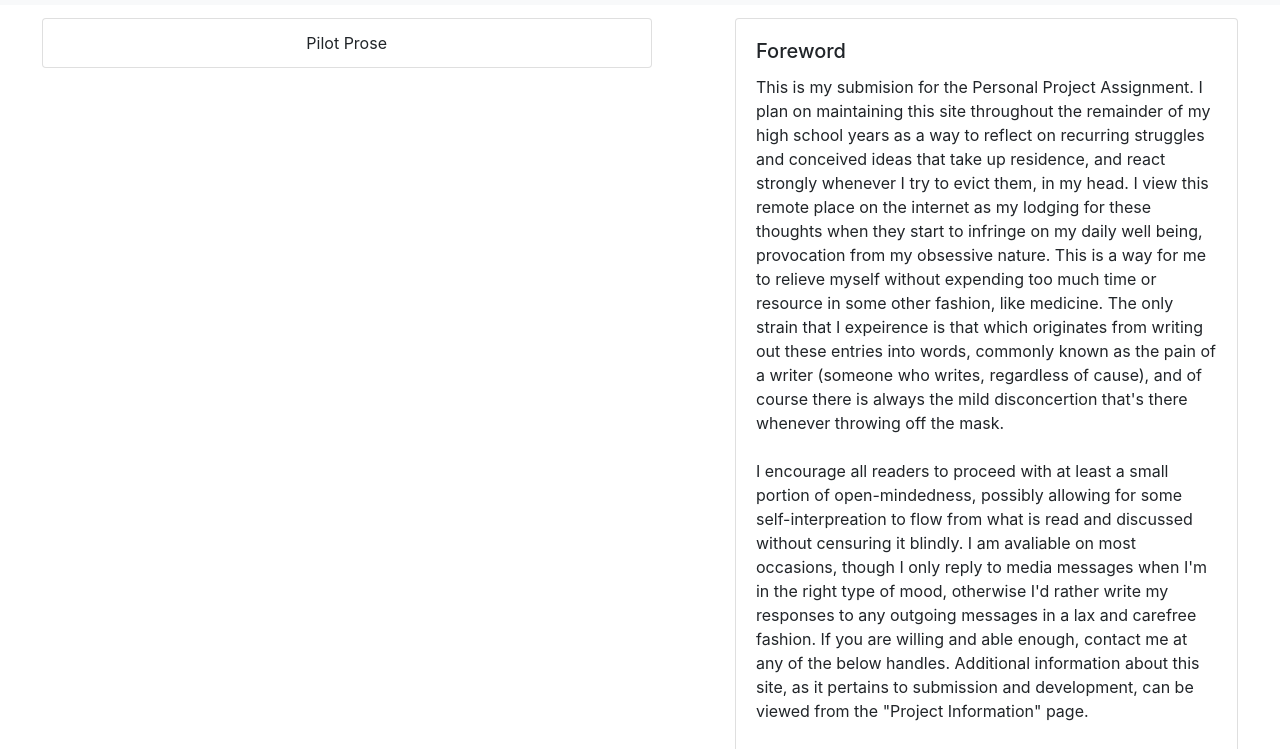
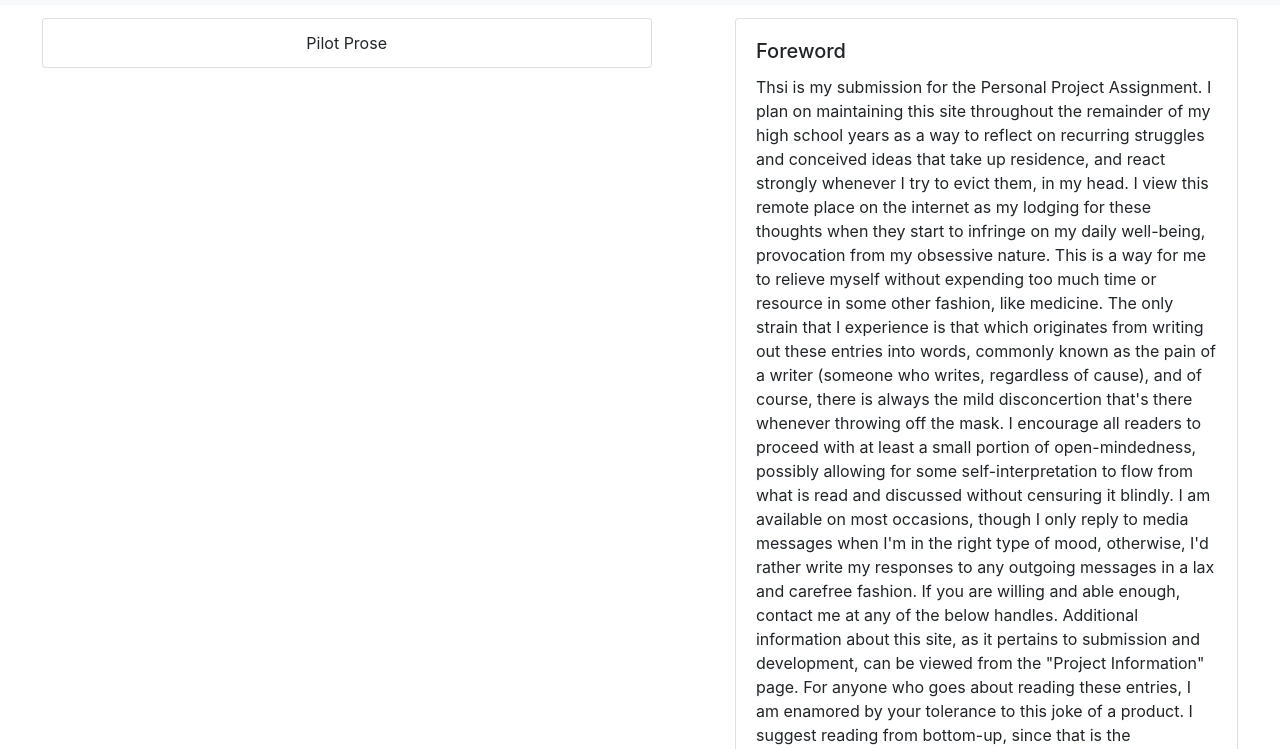
Before and after one commit to AveKhati/AveKhati.github.io, a website: page index.html in a window 1280 px wide. Shown: the part 51-800 px from the top of the page. Drawn offline with Linux system fonts and the light colour scheme.

Commit message:
arb additions

```diff
--- a/index.html
+++ b/index.html
@@ -45,13 +45,14 @@
 
 <div class="card mb-3 rounded-top">
   <div class="card-body">
+
+
     <h5 class="card-title">Foreword</h5>
-    <p class="card-text">This is my submision for the Personal Project Assignment. I plan on maintaining this site throughout the remainder of my high school years as a way to reflect on recurring struggles and conceived ideas that take up residence, and react strongly whenever I try to evict them, in my head. I view this remote place on the internet as my lodging for these thoughts when they start to infringe on my daily well being, provocation from my obsessive nature. This is a way for me to relieve myself without expending too much time or resource in some other fashion, like medicine. The only strain that I expeirence is that which originates from writing out these entries into words, commonly known as the pain of a writer (someone who writes, regardless of cause), and of course there is always the mild disconcertion that's there whenever throwing off the mask.
-    <br />
-    <br />
-     I encourage all readers to proceed with at least a small portion of open-mindedness, possibly allowing for some self-interpreation to flow from what is read and discussed without censuring it blindly. I am avaliable on most occasions, though I only reply to media messages when I'm in the right type of mood, otherwise I'd rather write my responses to any outgoing messages in a lax and carefree fashion. If you are willing and able enough, contact me at any of the below handles. Additional information about this site, as it pertains to submission and development, can be viewed from the "Project Information" page.
+    <p class="card-text">Thsi is my submission for the Personal Project Assignment. I plan on maintaining this site throughout the remainder of my high school years as a way to reflect on recurring struggles and conceived ideas that take up residence, and react strongly whenever I try to evict them, in my head. I view this remote place on the internet as my lodging for these thoughts when they start to infringe on my daily well-being, provocation from my obsessive nature. This is a way for me to relieve myself without expending too much time or resource in some other fashion, like medicine. The only strain that I experience is that which originates from writing out these entries into words, commonly known as the pain of a writer (someone who writes, regardless of cause), and of course, there is always the mild disconcertion that's there whenever throwing off the mask.
 
-<br />
+I encourage all readers to proceed with at least a small portion of open-mindedness, possibly allowing for some self-interpretation to flow from what is read and discussed without censuring it blindly. I am available on most occasions, though I only reply to media messages when I'm in the right type of mood, otherwise, I'd rather write my responses to any outgoing messages in a lax and carefree fashion. If you are willing and able enough, contact me at any of the below handles. Additional information about this site, as it pertains to submission and development, can be viewed from the "Project Information" page.
+
+For anyone who goes about reading these entries, I am enamored by your tolerance to this joke of a product. I suggest reading from bottom-up, since that is the approximate chronological order in which these posts were composed and published, and forming your own opinions about whatever it is I have to say about this cruel, unforgiving, merciless, meritless, meretricious, and maternal world that we live in (not much so the latter, but alliteration rocks). Together.r&gt;
 <br />
 For anyone who goes about reading these entries, I am enamored by your tolerance to this joke of a product. I suggest reading from bottom-up, since that is the approximate chronological order in which these posts were composed and publised, and forming your own opinions about whatever it is I have to say about this cruel, unforgiving, merciless, meritless, meretricitous, and maternal world that we live in (not much so the latter, but alliteration rocks). Together.</p>
     <p class="card-text"> <p class="text-muted">Avis Khatiwada</p></p>
```
Also changed, not shown: 1 other file.
